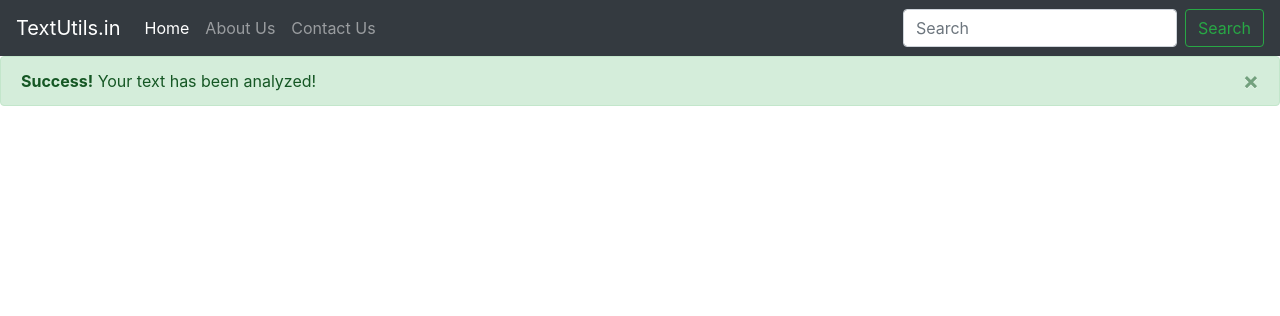
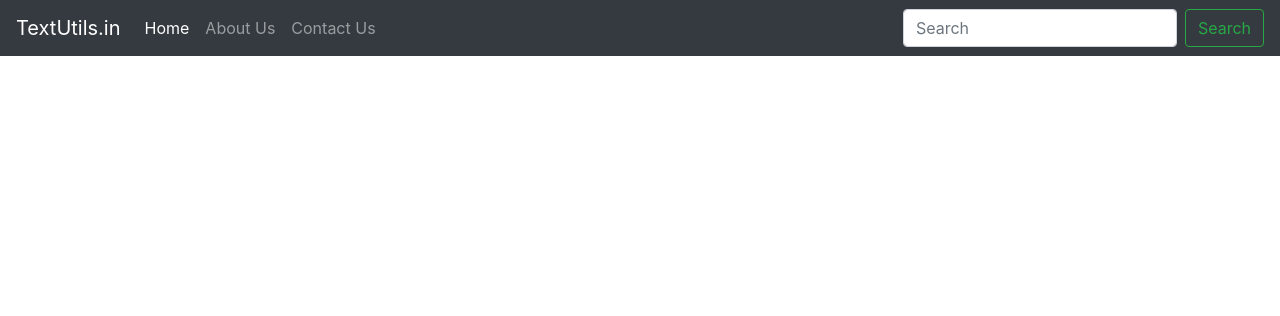
Before and after one commit to TejsinghDhaosriya/django-textutils-project-jumpstart, a Django app: template templates/analyze.html in a window 1280 px wide. Shown: the top 316 px of the page. Run offline with Django 3.2, Linux system fonts and the light colour scheme; the template is opened without the code that fills it, so the values that code supplies are empty; some libraries are stand-ins or nearby versions.

Commit message:
analyze page

```diff
--- a/templates/analyze.html
+++ b/templates/analyze.html
@@ -22,7 +22,6 @@
    text-align: center;
    display: block;
 }
-
 #corner-btn{
   position: absolute;
   right: 0;
@@ -49,19 +48,10 @@
         <a class="nav-link" href="#">Contact Us</a>
       </li>
 
-
     </ul>
-</div>
-<form class="form-inline">
-  <input class="form-control mr-sm-2" type="search" placeholder="Search" aria-label="Search">
-  <button class="btn btn-outline-success my-2 my-sm-0" type="submit">Search</button>
-</form>
+  </div>
+  <form class="form-inline">
+    <input class="form-control mr-sm-2" type="search" placeholder="Search" aria-label="Search">
+    <button class="btn btn-outline-success my-2 my-sm-0" type="submit">Search</button>
+  </form>
 </nav>
-
-
-<div class="alert alert-success alert-dismissible fade show" role="alert">
-<strong>Success!</strong> Your text has been analyzed!
-<button type="button" class="close" data-dismiss="alert" aria-label="Close">
-  <span aria-hidden="true">&times;</span>
-</button>
-</div>
```
